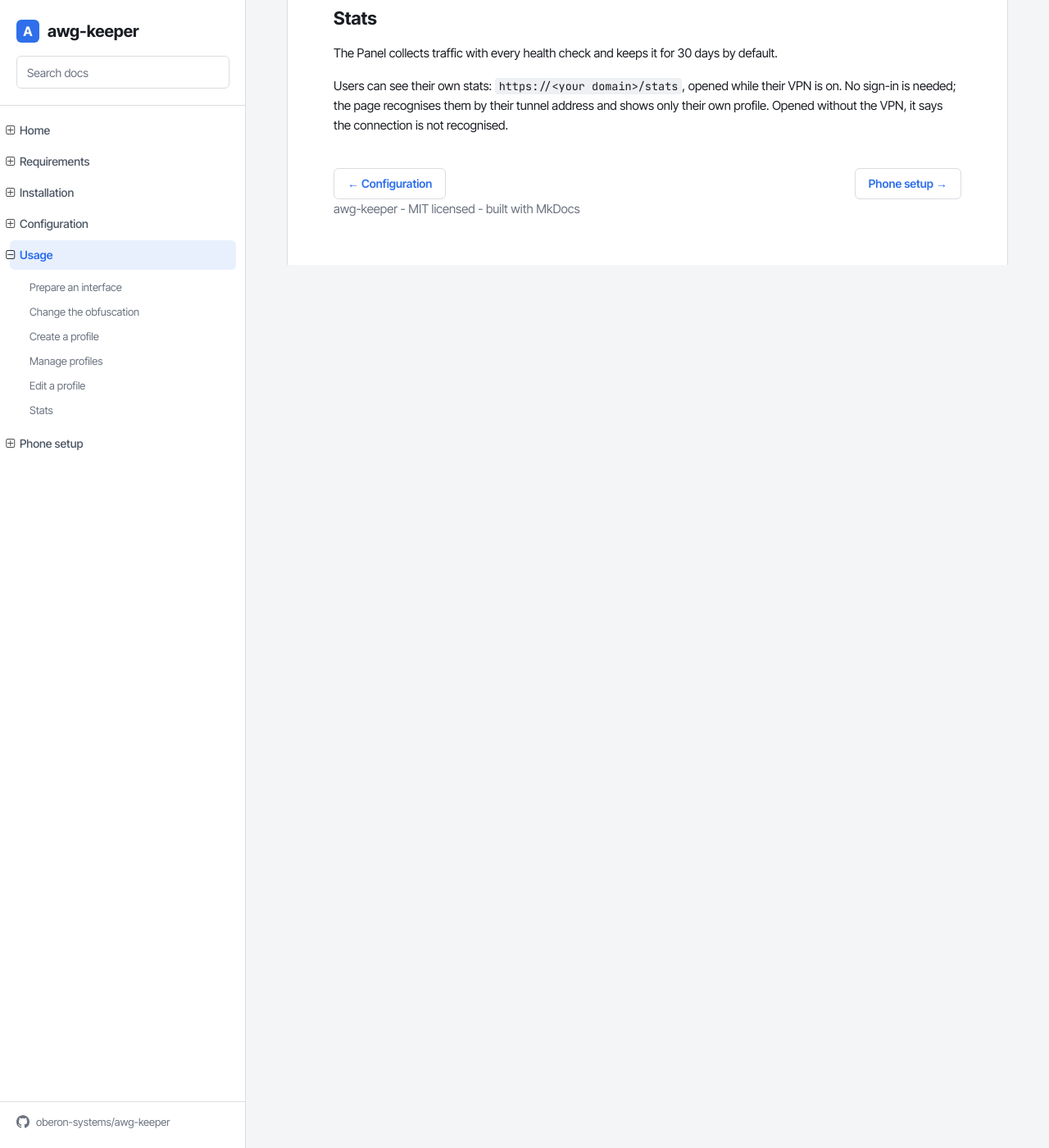
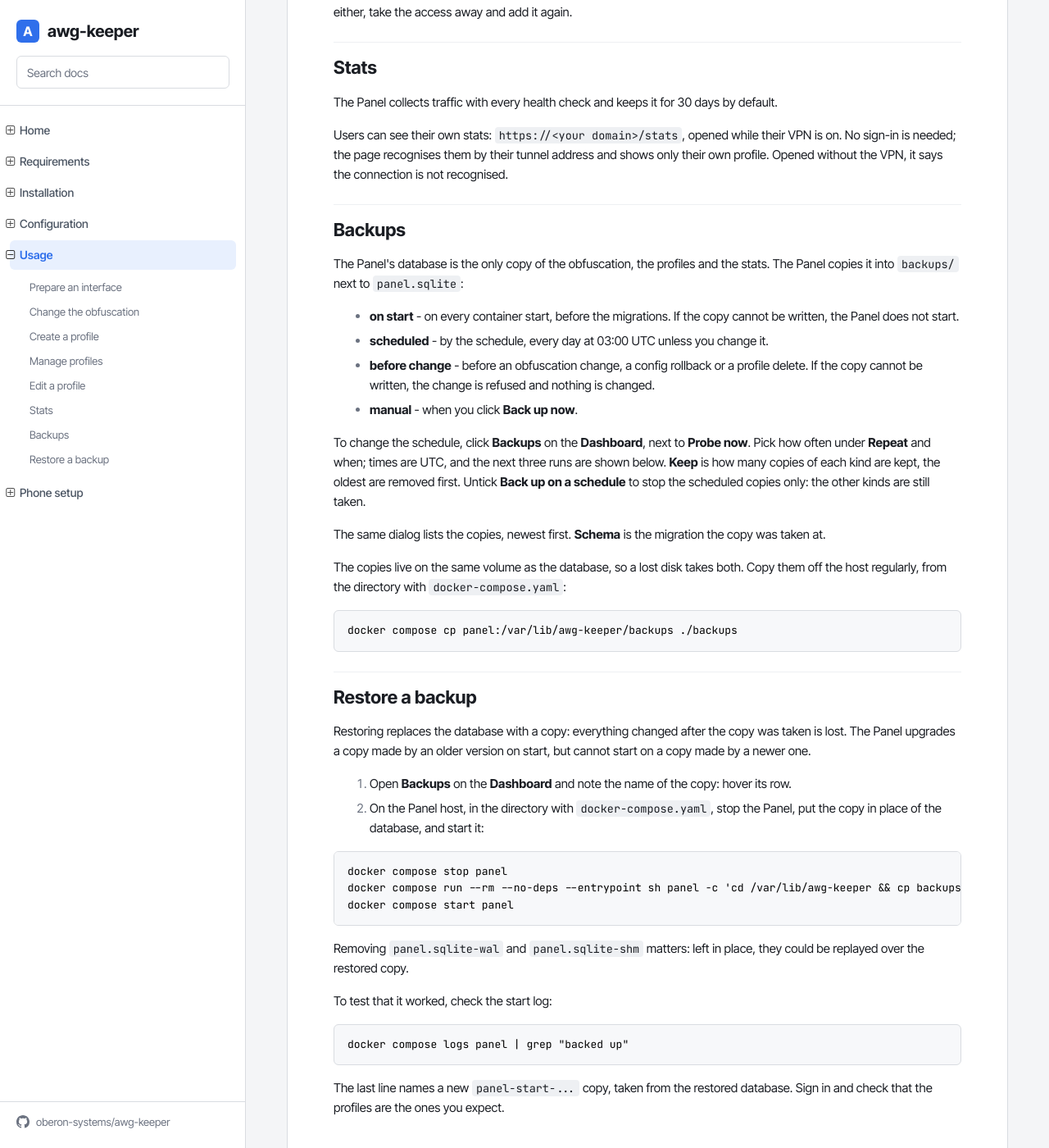
Before and after one commit to oberon-systems/awg-keeper, an MkDocs documentation site: the page built from docs/04-usage.md, in a window 1280 px wide and 1400 px high, scrolled down 2352 px. Shown: the whole window at 82% size. Built offline with MkDocs 1.6.1, drawn with Linux system fonts in a browser that asks for light colours; some of the changed text lies outside the part shown.

Commit message:
[docs][usage]: describe the backups and how to restore one
    When copies are taken, the schedule dialog, copying backups off the
    host, and the restore runbook.

````diff
--- a/docs/04-usage.md
+++ b/docs/04-usage.md
@@ -9,6 +9,8 @@ stats page.
 - [Manage profiles](#manage-profiles)
 - [Edit a profile](#edit-a-profile)
 - [Stats](#stats)
+- [Backups](#backups)
+- [Restore a backup](#restore-a-backup)
 
 ## Prepare an interface
 
@@ -118,3 +120,62 @@ Users can see their own stats: `https://<your domain>/stats`, opened while
 their VPN is on. No sign-in is needed; the page recognises them by their
 tunnel address and shows only their own profile. Opened without the VPN, it
 says the connection is not recognised.
+
+## Backups
+
+The Panel's database is the only copy of the obfuscation, the profiles and
+the stats. The Panel copies it into `backups/` next to `panel.sqlite`:
+
+- **on start** - on every container start, before the migrations. If the copy
+  cannot be written, the Panel does not start.
+- **scheduled** - by the schedule, every day at 03:00 UTC unless you change it.
+- **before change** - before an obfuscation change, a config rollback or a
+  profile delete. If the copy cannot be written, the change is refused and
+  nothing is changed.
+- **manual** - when you click **Back up now**.
+
+To change the schedule, click **Backups** on the **Dashboard**, next to
+**Probe now**. Pick how often under **Repeat** and when; times are UTC, and
+the next three runs are shown below. **Keep** is how many copies of each kind
+are kept, the oldest are removed first. Untick **Back up on a schedule** to
+stop the scheduled copies only: the other kinds are still taken.
+
+The same dialog lists the copies, newest first. **Schema** is the migration
+the copy was taken at.
+
+The copies live on the same volume as the database, so a lost disk takes both.
+Copy them off the host regularly, from the directory with
+`docker-compose.yaml`:
+
+```bash
+docker compose cp panel:/var/lib/awg-keeper/backups ./backups
+```
+
+## Restore a backup
+
+Restoring replaces the database with a copy: everything changed after the
+copy was taken is lost. The Panel upgrades a copy made by an older version on
+start, but cannot start on a copy made by a newer one.
+
+1. Open **Backups** on the **Dashboard** and note the name of the copy: hover
+   its row.
+2. On the Panel host, in the directory with `docker-compose.yaml`, stop the
+   Panel, put the copy in place of the database, and start it:
+
+```bash
+docker compose stop panel
+docker compose run --rm --no-deps --entrypoint sh panel -c 'cd /var/lib/awg-keeper && cp backups/<copy name> panel.sqlite && rm -f panel.sqlite-wal panel.sqlite-shm'
+docker compose start panel
+```
+
+Removing `panel.sqlite-wal` and `panel.sqlite-shm` matters: left in place,
+they could be replayed over the restored copy.
+
+To test that it worked, check the start log:
+
+```bash
+docker compose logs panel | grep "backed up"
+```
+
+The last line names a new `panel-start-...` copy, taken from the restored
+database. Sign in and check that the profiles are the ones you expect.
````
